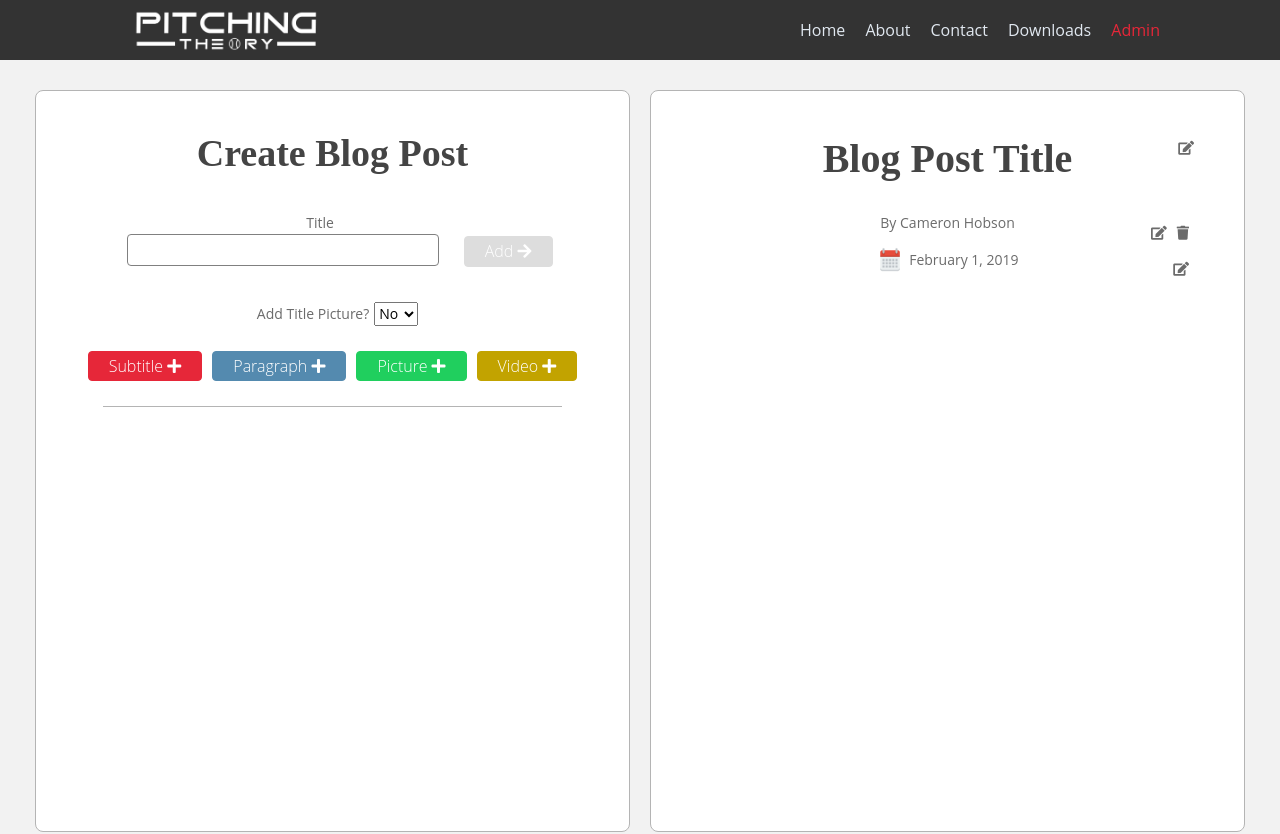
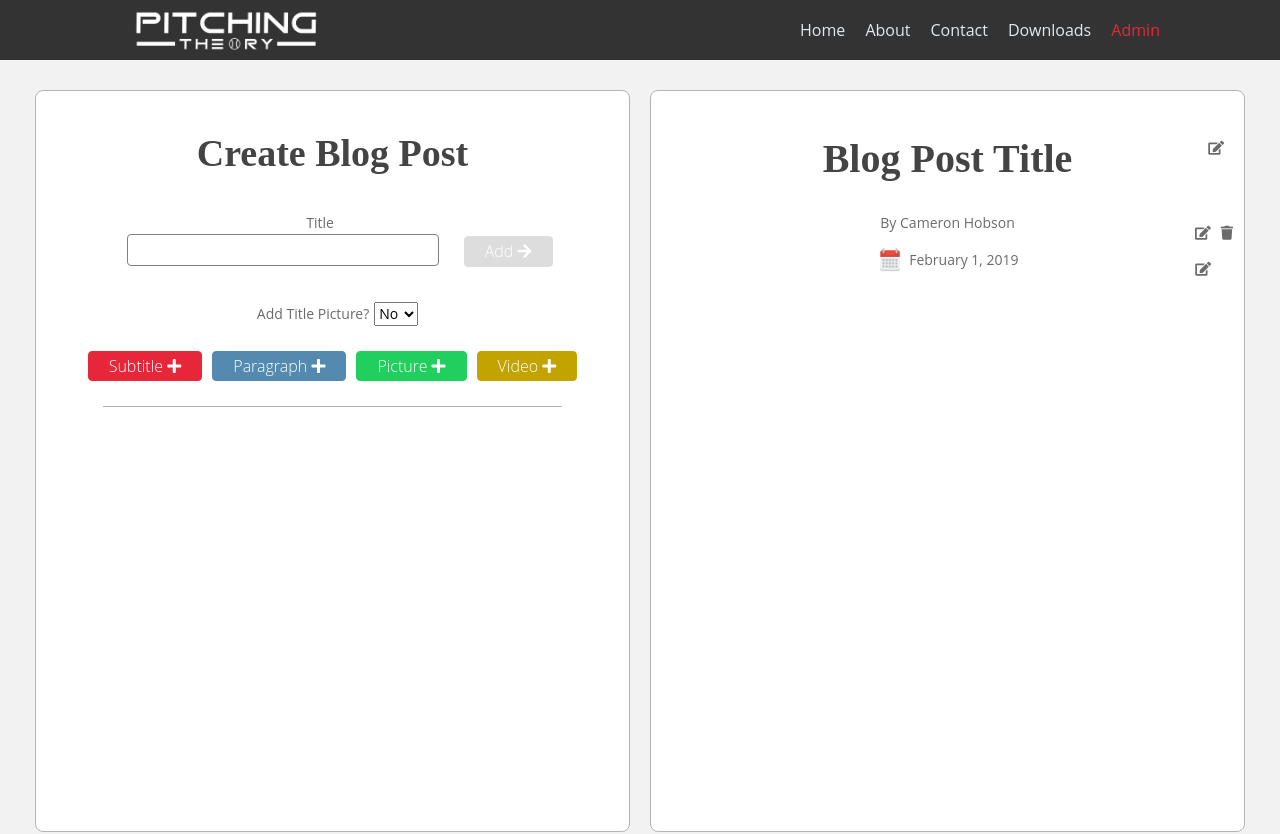
Before and after one commit to shanehobson/blog, an Angular app: page /create in a window 1280 px wide. Shown: the top 834 px of the page. Built offline with nearby package versions, Linux system fonts and the light colour scheme; sample sign-in values are in the browser's storage.

Commit message:
Style updates to edit blog icons

```diff
--- a/src/app/blog-templates/template1/template1.component.html
+++ b/src/app/blog-templates/template1/template1.component.html
@@ -15,7 +15,7 @@
   </div>
     <div *ngIf="!isLoading" style="margin: 0 auto; max-width: 650px;">
       <div *ngIf="blogSubmitted" class="d-flex j-center align-center green-text" style="margin-top: 50px;">Success! <i class="fa fa-check green-check"></i></div>
-      <div *ngIf="blog.elements.length > 0 && editPostMode" class="d-flex j-center align-center">
+      <div *ngIf="blog.elements.length > 0 && editPostMode" class="d-flex j-center align-center" style="margin-bottom: 5px;">
         <button class="rect-btn rect-btn_small rect-btn_green" (mouseup)="submitBlogPost()">Submit</button>
       </div>
       <div *ngIf="blog.elements.length > 0 && editPostMode" class="divider mobile-hidden"></div>
@@ -23,7 +23,7 @@
         <h3 *ngIf="!blogSubmitted" class="section-title blog-section-title">{{blog.title}}</h3>
         <div *ngIf="editPostMode && !blogSubmitted">
             <div style="padding: 5px; cursor: pointer;">
-                <i class="fa fa-edit top-level-edit-and-delete-buttons-container" (mouseup)="onEditTitle()"></i>
+                <i class="fa fa-edit top-level-edit-and-delete-buttons-container-title" (mouseup)="onEditTitle()"></i>
             </div>
         </div>
       </div>
@@ -40,7 +40,7 @@
       </div>
       <div *ngIf="!blogSubmitted" class="blog-entry-date-container" style="position: relative;  text-align: center; margin-bottom: 0; padding-bottom: 0;">
           <p><img [src]="'../../../assets/images/calendar.png'" style="Height: 26px; width: 26px; margin-right: 3px; margin-bottom: -8px;"> {{blog.date}}</p>
-          <div *ngIf="editPostMode" class="d-flex j-center top-level-edit-and-delete-buttons-container">
+          <div *ngIf="editPostMode" class="d-flex j-center top-level-edit-and-delete-buttons-container-date">
               <div style="padding: 5px; cursor: pointer;">
                   <i class="fa fa-edit" (mouseup)="onEditDate()"></i>
               </div>
@@ -61,7 +61,7 @@
       </div>
       <div *ngIf="!isLoading" class="blog-text-content-container">
         <div *ngFor="let element of blog.elements; let i = index;" style="position: relative">
-          <div *ngIf="editPostMode" class="d-flex j-space-between align-center;" class="edit-and-delete-buttons-container">
+          <div *ngIf="editPostMode" class="d-flex j-space-between align-center edit-and-delete-buttons-container">
             <i class="fa fa-edit" (mouseup)="onEditButtonClicked(i)"></i>
             <i class="fa fa-trash" (mouseup)="onRemoveButtonClicked(i)"></i>
           </div>
--- a/src/app/blog-templates/template1/template1.component.scss
+++ b/src/app/blog-templates/template1/template1.component.scss
@@ -137,7 +137,7 @@
     font-size: 18px;
 }
 
-@media only screen and (min-width: $largeScreenBreakpoint) {
+@media only screen and (min-width: $tablet-breakpoint) {
     .blog-section-title {
         display: block;
         margin-top: 22px;
@@ -175,15 +175,27 @@
 .top-level-edit-and-delete-buttons-container {
     position: absolute;
     top: 5px;
-    right: 10px;
+    right: -34px;
+}
+
+.top-level-edit-and-delete-buttons-container-date {
+    position: absolute;
+    top: 5px;
+    right: -12px;
+}
+
+.top-level-edit-and-delete-buttons-container-title {
+    position: absolute;
+    top: 5px;
+    right: -20px;
 }
 
 .edit-and-delete-buttons-container {
     position: absolute;
     top: 25px;
-    right: -35px;
+    right: -41px;
     cursor: pointer;
-    width: 35px;
+    width: 38px;
 }
 
 @media only screen and (max-width: $tablet-breakpoint) {
@@ -242,7 +254,9 @@
         text-indent: 25px;
     }
 
-    .top-level-edit-and-delete-buttons-container {
+    .top-level-edit-and-delete-buttons-container,
+    .top-level-edit-and-delete-buttons-container-title,
+    .top-level-edit-and-delete-buttons-container-date {
         top: 5px;
         right: 20px;
     }
@@ -250,5 +264,6 @@
     .edit-and-delete-buttons-container {
         top: 25px;
         right: 0;
+        width: 35px;
     }
 }
```
Also changed, not shown: 2 other files (tests, documents, lock files or other folders).
